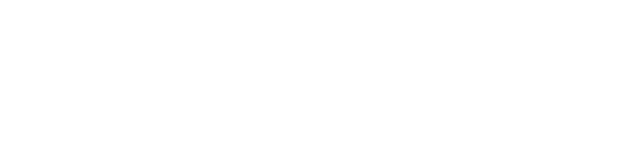
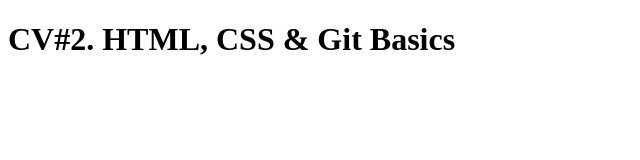
Before and after one commit to olga028383/rsschool-cv, a plain HTML site: page index.html in a window 1280 px wide. Shown: the whole page, without its empty margins (0-640 px from the left). Drawn offline with Linux system fonts and the light colour scheme.

Commit message:
docs: add task title

```diff
--- a/index.html
+++ b/index.html
@@ -7,6 +7,6 @@
     <title>CV#2. HTML, CSS & Git Basics</title>
 </head>
 <body>
-
+    <h1>CV#2. HTML, CSS & Git Basics</h1>
 </body>
 </html>
```
